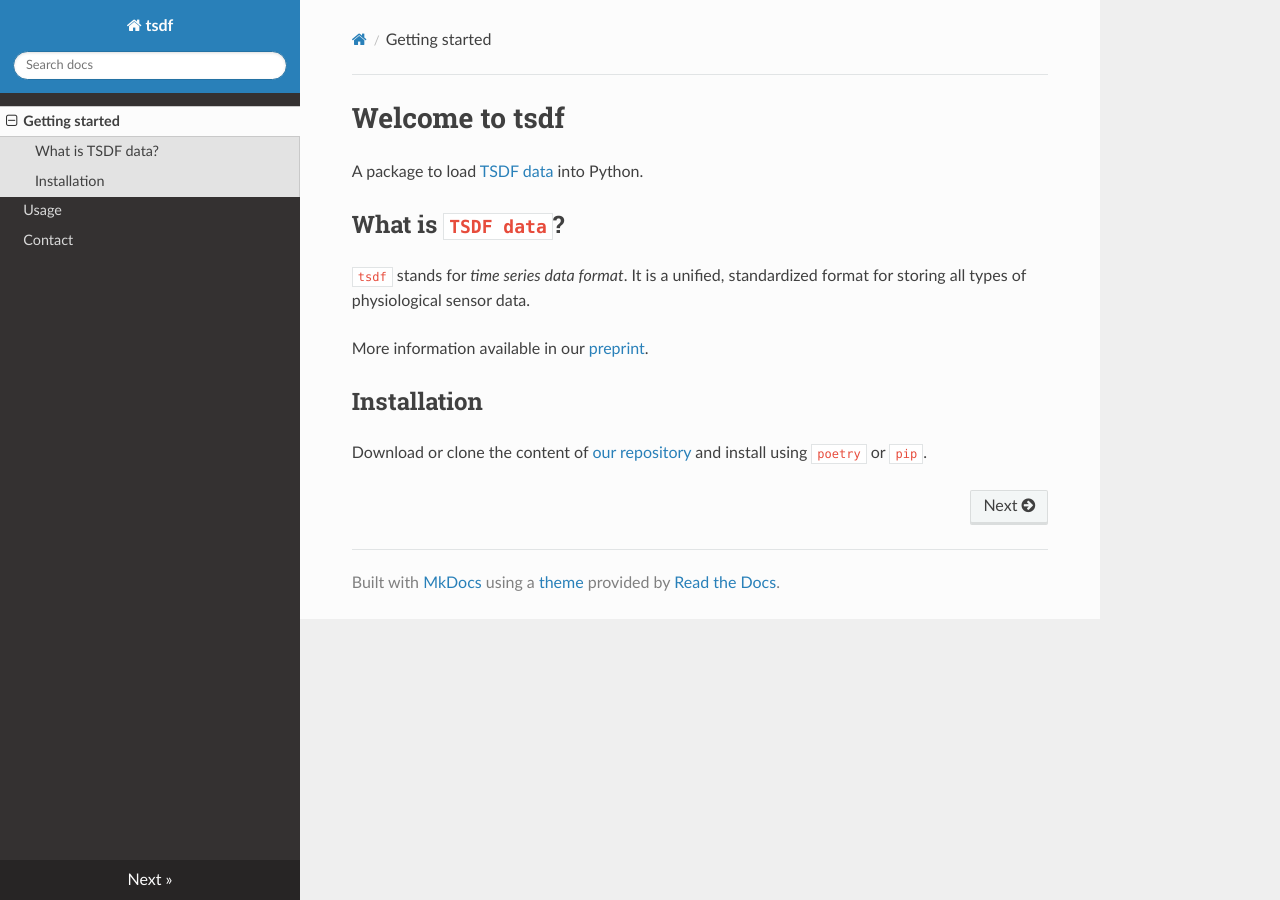
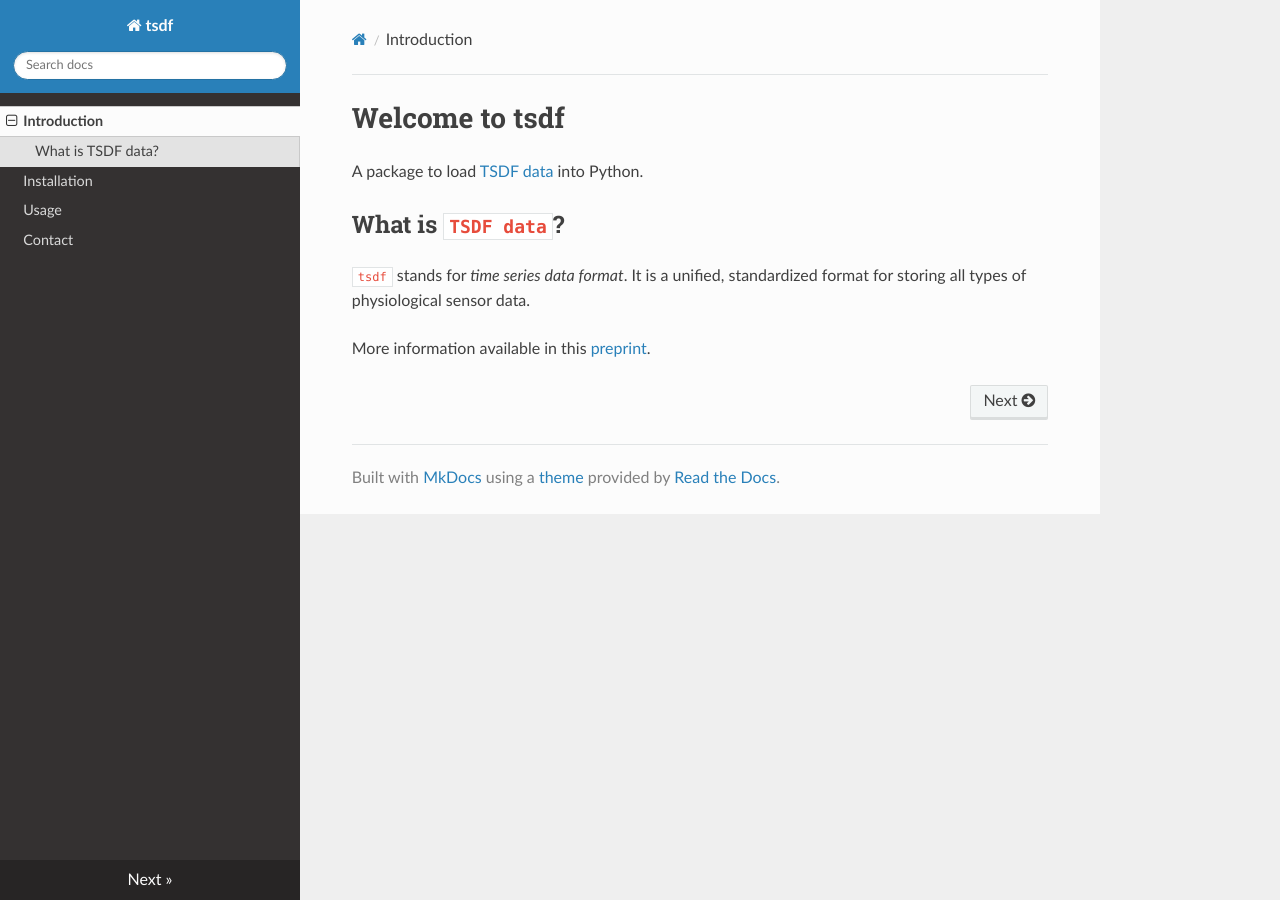
Before and after one commit to biomarkersParkinson/tsdf, an MkDocs documentation site: the page built from docs/index.md, in a window 1280 px wide. Built offline with MkDocs 1.6.1, drawn with Linux system fonts in a browser that asks for light colours; nearby versions of some CDN libraries.

Commit message:
Create independent installation page

```diff
--- a/docs/index.md
+++ b/docs/index.md
@@ -7,8 +7,4 @@
 `tsdf` stands for _time series data format_.
 It is a unified, standardized format for storing all types of physiological sensor data.
 
-More information available in our [preprint](https://arxiv.org/abs/2211.11294).
-
-## Installation
-
-Download or clone the content of [our repository](https://github.com/biomarkersParkinson/tsdf) and install using `poetry` or `pip`.
+More information available in this [preprint](https://arxiv.org/abs/2211.11294).
--- a/mkdocs.yml
+++ b/mkdocs.yml
@@ -1,7 +1,9 @@
 site_name: tsdf
 site_url: https://biomarkersparkinson.github.io/tsdf/
+theme: readthedocs
+
 nav:
-  - Getting started: index.md
+  - Introduction: index.md
+  - Installation: installation.md
   - Usage: usage.md
   - Contact: contact.md
-theme: readthedocs
```
Also changed, not shown: docs/installation.md (added, +36 -0 lines).
